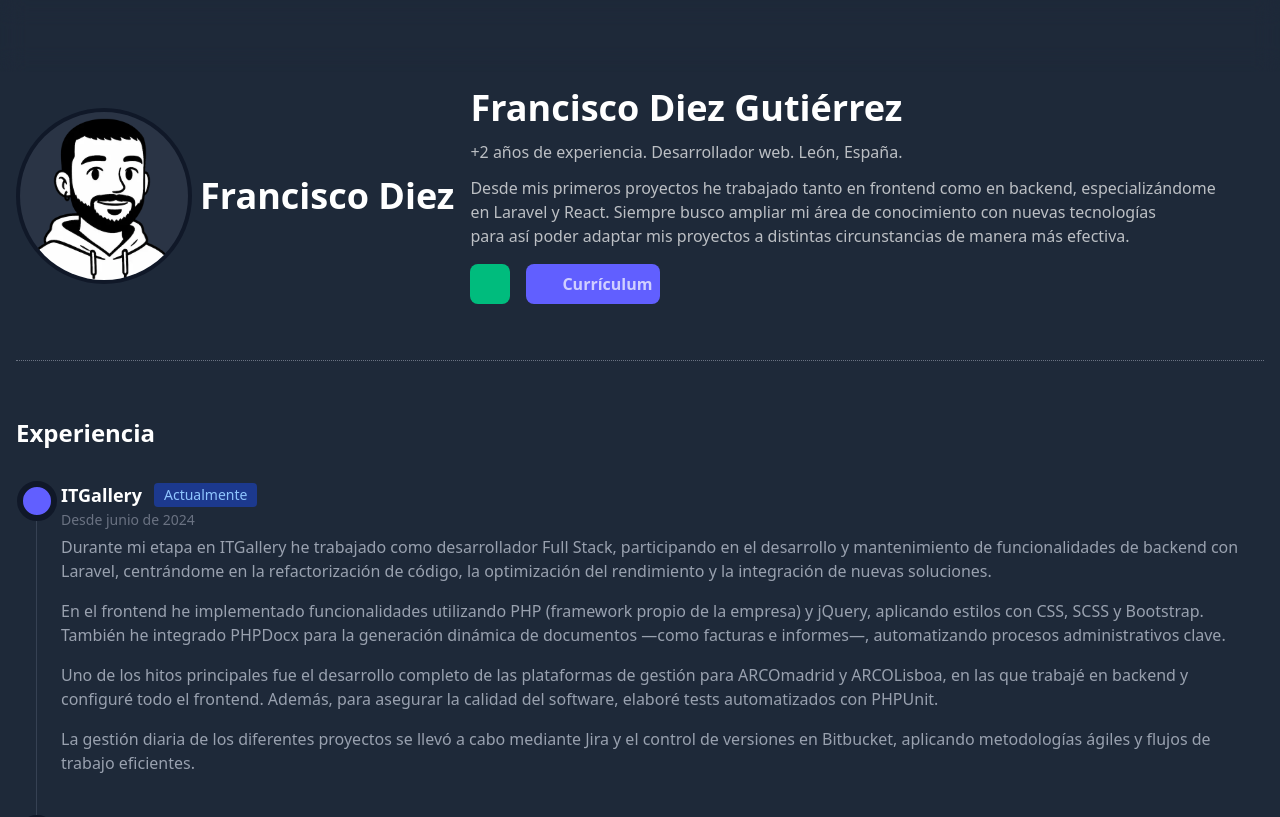
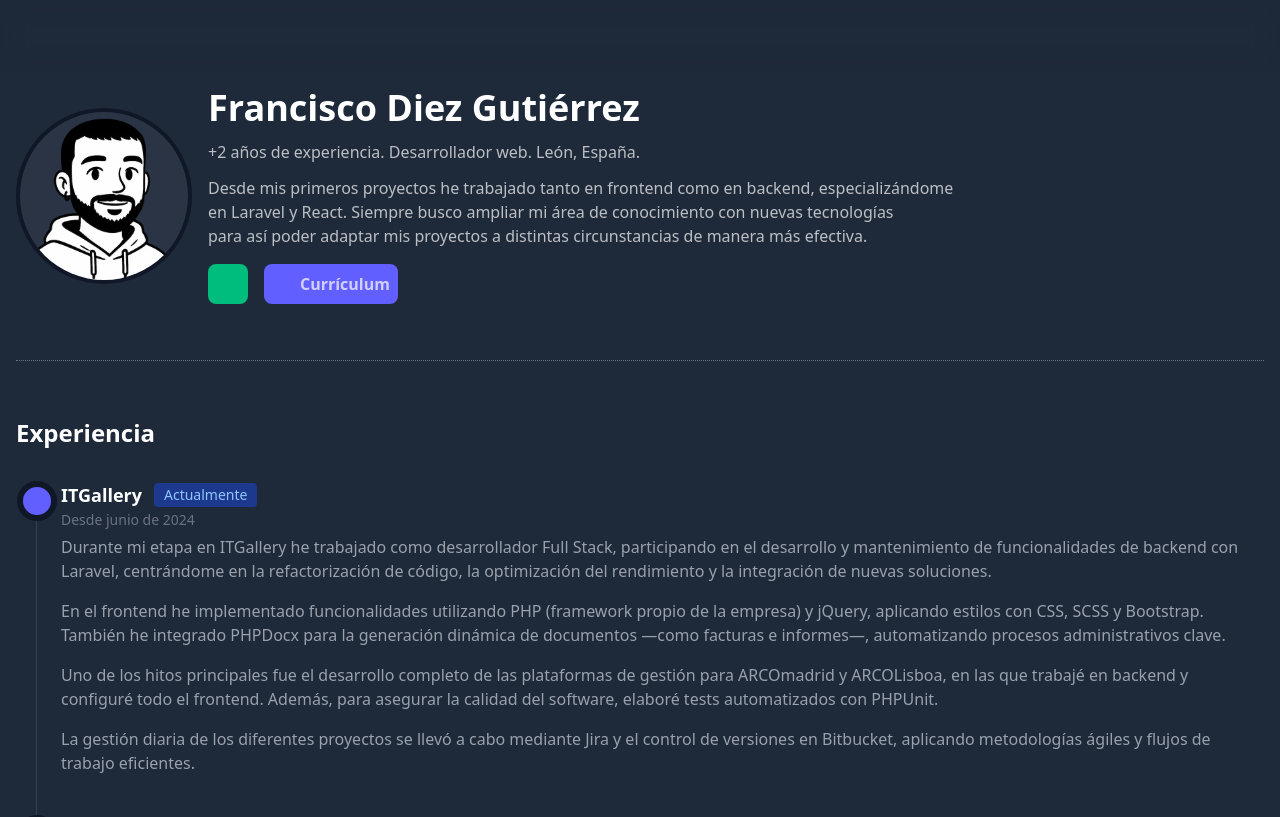
Before and after one commit to Frandg06/PorfolioReact, a React (Vite) app: page / in a window 1280 px wide. Shown: the top 817 px of the page. Built offline with nearby package versions, Linux system fonts and the light colour scheme; some icons are missing.

Commit message:
🎨 style(ui): ajustar visibilidad del nombre corto en HeroSection

```diff
--- a/src/HeroSection.jsx
+++ b/src/HeroSection.jsx
@@ -8,7 +8,7 @@
         <div className="overflow-hidden border-4 border-gray-900 rounded-full aspect-square sm:w-44 bg-gray-700/50 w-32">
           <img src="/img/avatar.webp" alt="Imagen de perfi (avatar)" className="object-cover w-full h-full" />
         </div>
-        <h1 className="text-2xl font-bold text-center text-white sm:text-4xl sm:text-start">{user.short_name}</h1>
+        <h1 className="text-2xl font-bold text-center text-white sm:text-4xl sm:hidden">{user.short_name}</h1>
       </div>
       <div className="flex flex-col gap-4">
         <div>
```
